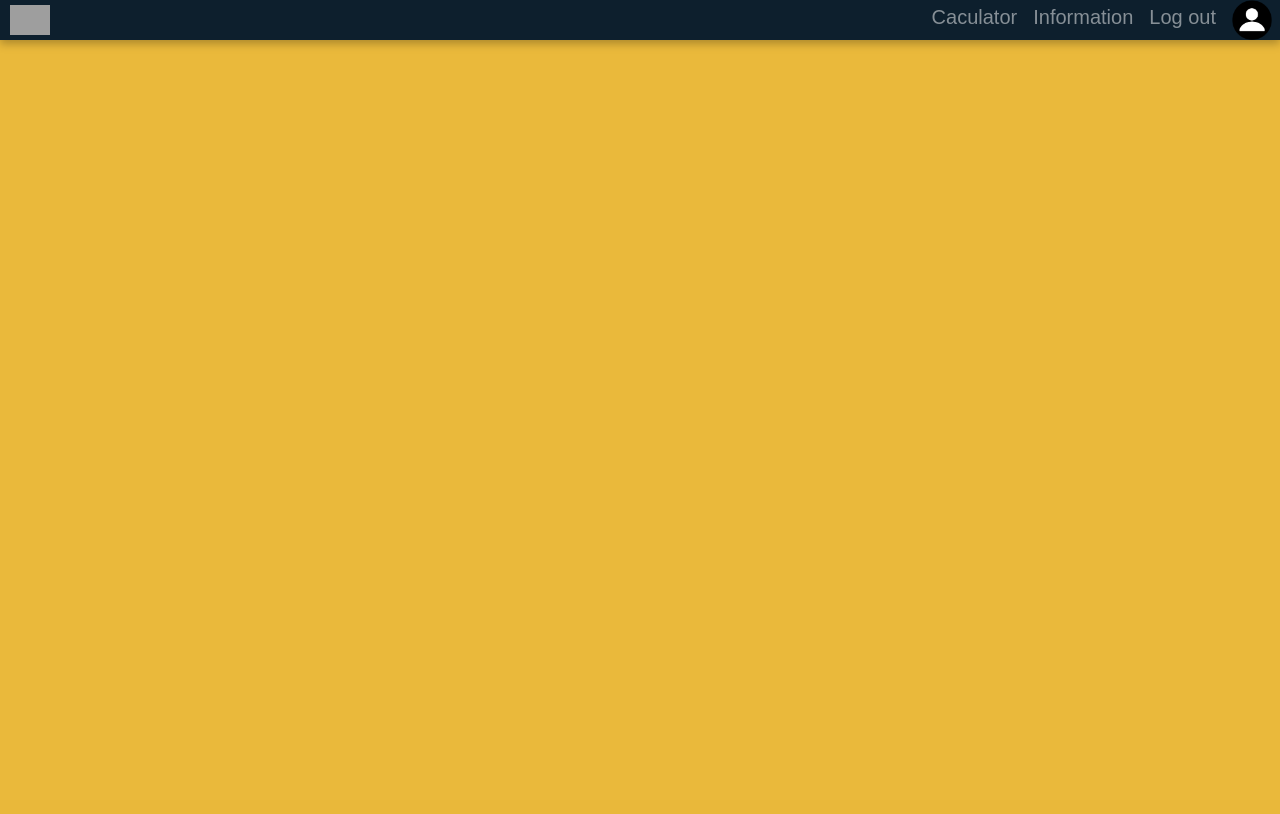
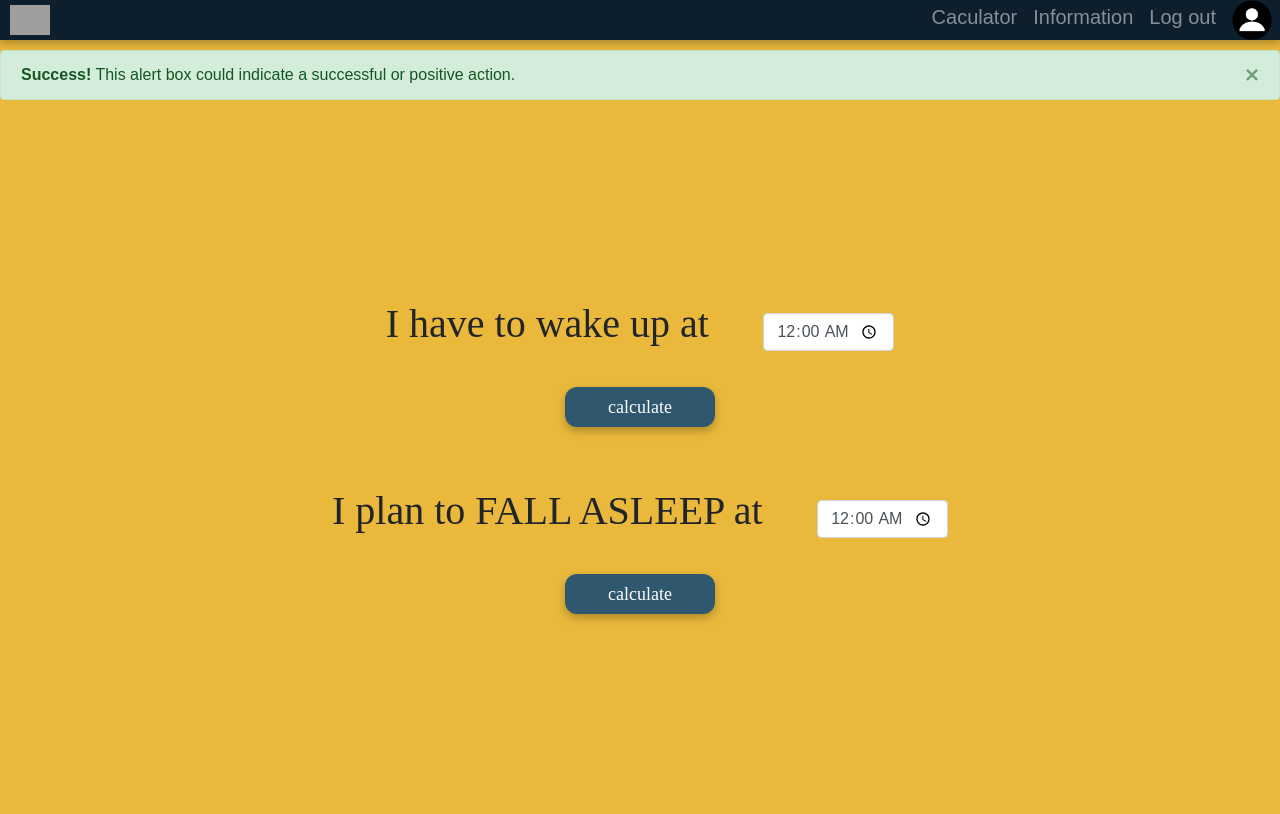
Before and after one commit to PitchapaSaelim/Have-A-Night-Day, a Django app: page /home/ in a window 1280 px wide. Before the commit the page ends 47 px from the top, so only its background shows below. Run offline with Django 3.2, Linux system fonts and the light colour scheme; the visitor is signed in with stand-in values (Sample User, id 1); some libraries are stand-ins or nearby versions; grey boxes are pictures that could not be loaded.

Commit message:
Improve a calculator page

```diff
--- a/sleep_time_management/templates/sleep_time_management/home.html
+++ b/sleep_time_management/templates/sleep_time_management/home.html
@@ -8,13 +8,108 @@
         <script src="https://stackpath.bootstrapcdn.com/bootstrap/4.1.3/js/bootstrap.min.js"
                 integrity="sha384-ChfqqxuZUCnJSK3+MXmPNIyE6ZbWh2IMqE241rYiqJxyMiZ6OW/JmZQ5stwEULTy"
                 crossorigin="anonymous"></script>
+        <script src="https://ajax.googleapis.com/ajax/libs/jquery/3.5.1/jquery.min.js"></script>
+        <script src="https://maxcdn.bootstrapcdn.com/bootstrap/3.4.1/js/bootstrap.min.js"></script>
+        <style>
+            input {
+                display: block;
+                width: 100%;
+                height: calc(2.25rem + 2px);
+                padding: .375rem .75rem;
+                color: #495057;
+                background-color: #fff;
+                background-clip: padding-box;
+                border: 1px solid #ced4da;
+                border-radius: .25rem;
+                transition: border-color .15s ease-in-out,box-shadow .15s ease-in-out;
+                outline: none;
+
+            }
+            .alert {
+                margin-top: 50px;
+                position: fixed;
+            }
+            .time {
+                text-align: center;
+            }
+            form {
+                display: inline-block;
+            }
+            body h1 {
+                display: inline-block;
+                margin-right: 50px;
+                font-family: Rubik Mono One;
+            }
+            .container {
+                margin: 200px;
+            }
+            .button {
+                text-decoration: none;
+                margin:20px auto;
+                margin-bottom: 60px;
+                cursor: pointer;
+                outline: none;
+                background: #2F576E;
+                filter: drop-shadow(0px 4px 4px rgba(0, 0, 0, 0.25));
+                border-radius: 12px;
+                display: block;
+                color: #fff;
+                font-weight: 400;
+                text-align: center;
+                white-space: nowrap;
+                user-select: none;
+                border: 1px solid transparent;
+                padding: .375rem .75rem;
+                font-size: 18px;
+                line-height: 1.5;
+                transition-property: color, background-color, border-color, box-shadow;
+                transition-duration: 0.15s, 0.15s, 0.15s, 0.15s;
+                transition-timing-function: ease-in-out, ease-in-out, ease-in-out, ease-in-out;
+                transition-delay: 0s, 0s, 0s, 0s;
+                width: 150px;
+                height: 40px;
+            }
+            body .button {
+                font-family: Rubik Mono One;
+            }
+        </style>
     </head>
+
     <body>
         {% include 'navbar.html' %}
-        {% if messages %}
+
+        <div class="alert alert-success alert-dismissible">
+            <a href="#" class="close" data-dismiss="alert" aria-hidden="close">&times;</a>
+            <strong>Success!</strong> This alert box could indicate a successful or positive action.
+        </div>
+
+        <!-- {% if messages %}
             {% for message in messages %}
-                <div class="alert alert-info alert-dismissable"> <button type="button" class="close" data-dismiss="alert" aria-hidden="true">&times;</button> {{message}} </div>
+            <div class="alert alert-success alert-dismissible">
+                <a href="#" class="close" data-dismiss="alert" aria-hidden="true">&times;</a>
+                {{message}}
+            </div>
             {% endfor %}
-        {% endif %}
+        {% endif %} -->
+
+        <div class="container">
+            <div class="time">
+            <h1>I have to wake up at</h1>
+            <form action="/form/submit" method="post">
+            <input type="time" name="time" value="00:00" />
+            </form>
+            </div>
+            <button class="button">calculate</button>
+
+            <div class="time">
+                <h1>I plan to FALL ASLEEP at</h1>
+                <form action="/form/submit" method="post">
+                <input type="time" name="time" value="00:00" />
+                </form>
+            </div>
+            <button class="button">calculate</button>
+        </div>
+
+
     </body>
 </html>
--- a/user/static/user/navbar.css
+++ b/user/static/user/navbar.css
@@ -12,6 +12,7 @@ body {
 
 .nav-link{
     padding: 0%;
+    pointer-events: auto;
 }
 .nav-item h5 {
     padding-top: 5px;
```
Also changed, not shown: user/static/user/home.css (added).
